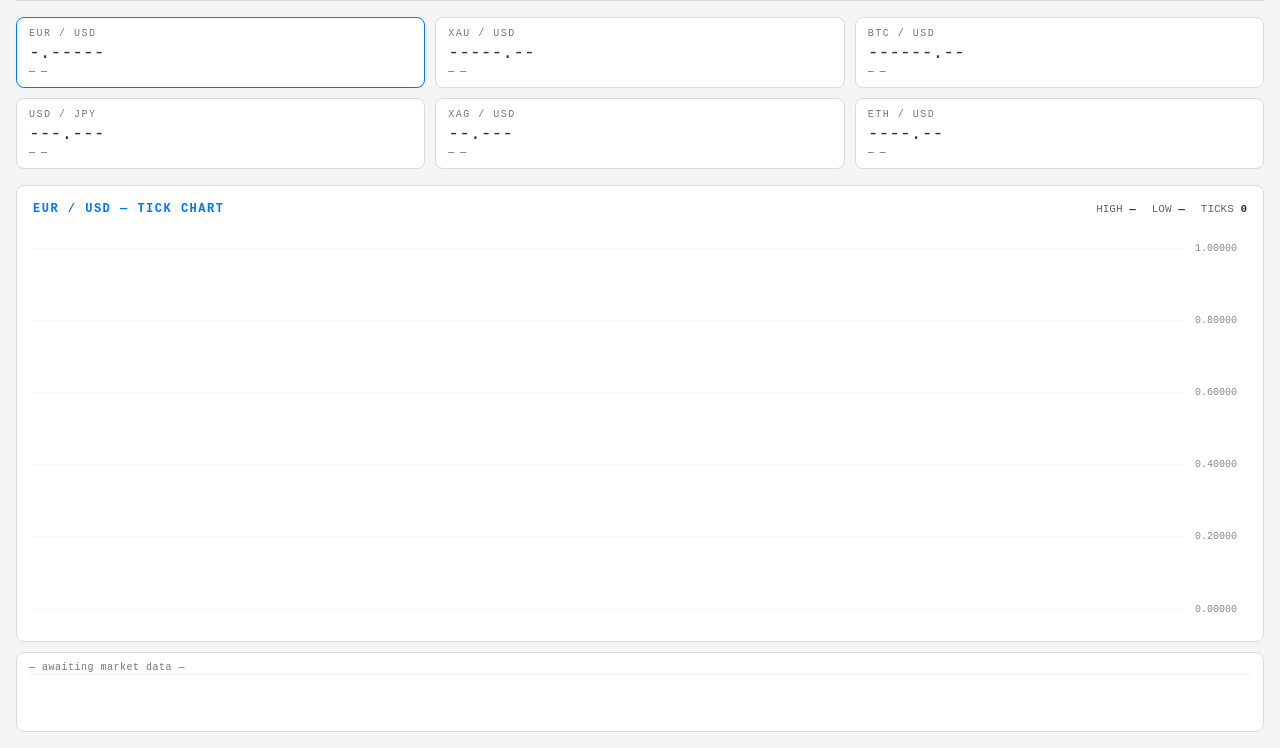
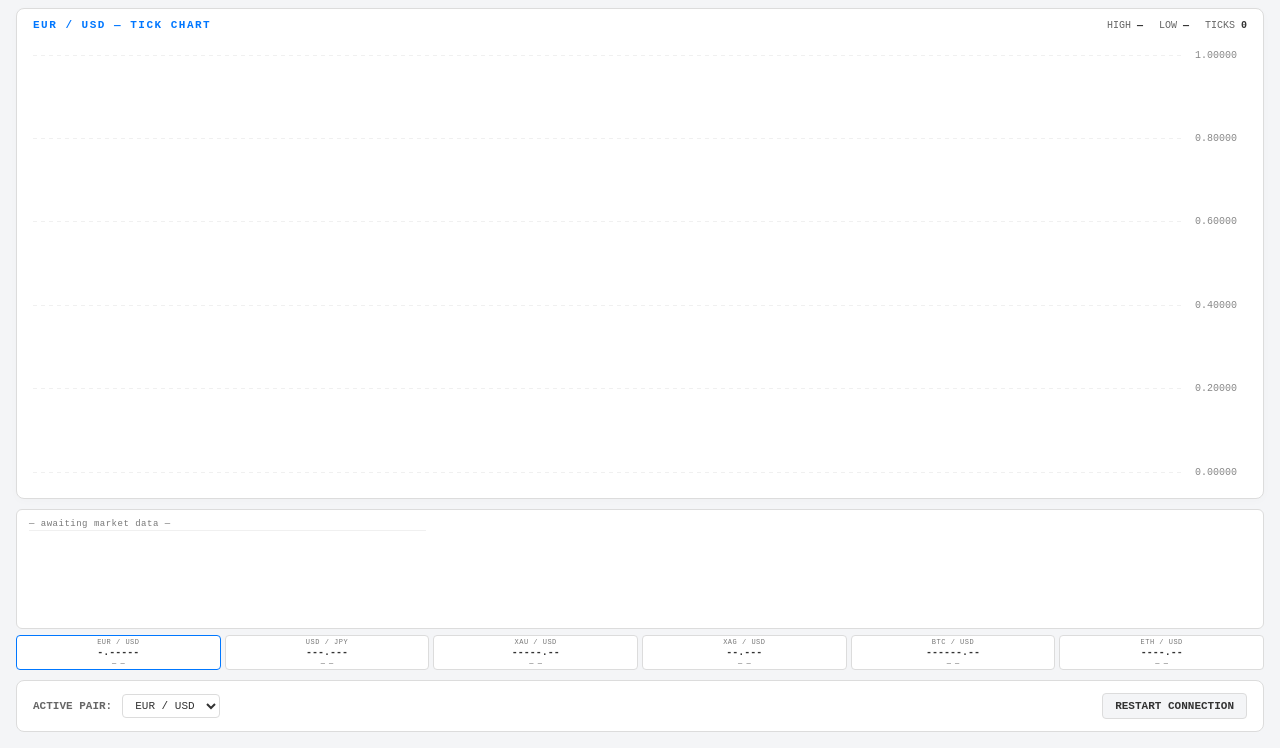
Before and after one commit to rajaboypai708/terminal, a plain HTML site: page index.html in a window 1280 px wide. Shown: the part 52-800 px from the top of the page. Drawn offline with nearby package versions, Linux system fonts and the light colour scheme.

Commit message:
Update index.html via AI Compile — 2026-06-13 19:44:18

```diff
--- a/index.html
+++ b/index.html
@@ -39,38 +39,44 @@ body { font-family: var(--font-mono, monospace); }
   font-family: inherit;
   font-size: 11px;
   color: #333;
-  margin-left: 16px;
   cursor: pointer;
   outline: none;
 }
 #pair-select:focus { border-color: #0077ff; }
+#middle-section {
+  display: flex;
+  flex-direction: column;
+  gap: 6px;
+  margin-bottom: 10px;
+}
 #pairs-grid {
   display: grid;
-  grid-template-columns: repeat(3, 1fr);
-  grid-template-rows: repeat(2, 1fr);
-  grid-auto-flow: column;
-  gap: 10px;
-  margin-bottom: 16px;
+  grid-template-columns: repeat(6, 1fr);
+  gap: 4px;
 }
 .pair-card {
   background: #ffffff;
   border: 0.5px solid #dcdcdc;
-  border-radius: 8px;
-  padding: 10px 12px;
+  border-radius: 4px;
+  padding: 2px;
   cursor: pointer;
   transition: border-color 0.15s;
   position: relative;
   overflow: hidden;
+  display: flex;
+  flex-direction: column;
+  justify-content: center;
+  text-align: center;
 }
 .pair-card:hover { border-color: #a0a0a0; }
 .pair-card.selected { border-color: #0077ff; }
 .pair-card.up .pair-price { color: #00aa55; }
 .pair-card.down .pair-price { color: #dd3333; }
-.pair-name { font-size: 10px; color: #777; letter-spacing: 1.5px; margin-bottom: 4px; }
-.pair-price { font-size: 18px; font-weight: 500; color: #333; font-variant-numeric: tabular-nums; transition: color 0.2s; }
+.pair-name { font-size: 7px; color: #777; letter-spacing: 0.5px; margin-bottom: 1px; }
+.pair-price { font-size: 10px; font-weight: 600; color: #333; font-variant-numeric: tabular-nums; transition: color 0.2s; }
 .pair-change {
-  font-size: 10px;
-  margin-top: 3px;
+  font-size: 7px;
+  margin-top: 1px;
   color: #666;
   font-variant-numeric: tabular-nums;
 }
@@ -80,7 +86,7 @@ body { font-family: var(--font-mono, monospace); }
   position: absolute; inset: 0;
   opacity: 0;
   pointer-events: none;
-  border-radius: 8px;
+  border-radius: 4px;
 }
 .tick-flash.up-flash { background: rgba(0,170,85,0.1); }
 .tick-flash.down-flash { background: rgba(221,51,51,0.1); }
@@ -88,10 +94,10 @@ body { font-family: var(--font-mono, monospace); }
   background: #ffffff;
   border: 0.5px solid #dcdcdc;
   border-radius: 8px;
-  padding: 16px;
+  padding: 10px 16px;
   margin-bottom: 10px;
   flex: 1;
-  min-height: 0;
+  min-height: 160px;
   display: flex;
   flex-direction: column;
   box-shadow: 0 2px 10px rgba(0,0,0,0.02);
@@ -100,26 +106,52 @@ body { font-family: var(--font-mono, monospace); }
   display: flex;
   align-items: center;
   justify-content: space-between;
-  margin-bottom: 16px;
+  margin-bottom: 8px;
 }
-#chart-title { font-size: 12px; font-weight: 600; color: #0077ff; letter-spacing: 1.5px; }
+#chart-title { font-size: 11px; font-weight: 600; color: #0077ff; letter-spacing: 1.5px; }
 #chart-stats { display: flex; gap: 16px; }
-.cstat { font-size: 11px; color: #666; font-weight: 500; }
+.cstat { font-size: 10px; color: #666; font-weight: 500; }
 .cstat span { color: #333; font-weight: 600; }
 #chart-canvas-wrap { position: relative; width: 100%; flex: 1; min-height: 0; }
-#myChart { width: 100% !important; }
+#myChart { width: 100% !important; height: 100% !important; display: block; }
 #tick-log {
   background: #ffffff;
   border: 0.5px solid #dcdcdc;
-  border-radius: 8px;
+  border-radius: 6px;
   padding: 8px 12px;
-  height: 80px;
+  height: 120px;
+  overflow-x: hidden;
   overflow-y: auto;
-  font-size: 10px;
+  font-size: 9px;
   color: #333;
   letter-spacing: 0.5px;
+  column-count: 3;
+  column-gap: 16px;
+  column-fill: auto;
 }
-#tick-log .log-line { padding: 1px 0; border-bottom: 0.5px solid #f0f0f0; }
+#control-bar {
+  display: flex;
+  align-items: center;
+  justify-content: space-between;
+  background: #ffffff;
+  border: 0.5px solid #dcdcdc;
+  border-radius: 8px;
+  padding: 12px 16px;
+  margin-top: auto;
+}
+.ctrl-btn {
+  background: #f4f5f7;
+  border: 1px solid #dcdcdc;
+  border-radius: 4px;
+  padding: 6px 12px;
+  font-size: 11px;
+  font-weight: 600;
+  cursor: pointer;
+  color: #333;
+  font-family: inherit;
+}
+.ctrl-btn:hover { background: #e0e0e0; }
+#tick-log .log-line { padding: 1px 0; border-bottom: 0.5px solid #f0f0f0; break-inside: avoid; }
 #tick-log .log-line.up { color: #007a33; }
 #tick-log .log-line.down { color: #a31a1a; }
 #tick-log::-webkit-scrollbar { width: 3px; }
@@ -133,16 +165,27 @@ body { font-family: var(--font-mono, monospace); }
       <div id="status-dot"></div>
       <div id="logo">TERMINAL v1</div>
       <div id="status-text">CONNECTING</div>
-            <select id="pair-select">
-              <option value="EUR/USD">EUR / USD</option>
-              <option value="USD/JPY">USD / JPY</option>
-              <option value="XAU/USD">XAU / USD</option>
-              <option value="XAG/USD">XAG / USD</option>
-              <option value="BTC/USD">BTC / USD</option>
-              <option value="ETH/USD">ETH / USD</option>
-            </select>
           </div>
           <div id="clock">--:--:--</div>
+        </div>
+
+        <div id="chart-panel">
+          <div id="chart-header">
+            <div id="chart-title">EUR / USD — TICK CHART</div>
+            <div id="chart-stats">
+              <div class="cstat">HIGH <span id="stat-high">—</span></div>
+              <div class="cstat">LOW <span id="stat-low">—</span></div>
+              <div class="cstat">TICKS <span id="stat-ticks">0</span></div>
+            </div>
+          </div>
+          <div id="chart-canvas-wrap">
+            <canvas id="myChart" role="img" aria-label="Live tick chart for selected trading pair"></canvas>
+          </div>
+        </div>
+
+        <div id="middle-section">
+            <div id="tick-log">
+              <div class="log-line" style="color:#777;">— awaiting market data —</div>
             </div>
 
             <div id="pairs-grid">
@@ -183,23 +226,21 @@ body { font-family: var(--font-mono, monospace); }
                 <div class="tick-flash" id="flash-ETHUSD"></div>
               </div>
             </div>
-
-  <div id="chart-panel">
-    <div id="chart-header">
-      <div id="chart-title">EUR / USD — TICK CHART</div>
-      <div id="chart-stats">
-        <div class="cstat">HIGH <span id="stat-high">—</span></div>
-        <div class="cstat">LOW <span id="stat-low">—</span></div>
-        <div class="cstat">TICKS <span id="stat-ticks">0</span></div>
-      </div>
-    </div>
-    <div id="chart-canvas-wrap">
-      <canvas id="myChart" role="img" aria-label="Live tick chart for selected trading pair"></canvas>
-    </div>
           </div>
 
-  <div id="tick-log">
-      <div class="log-line" style="color:#777;">— awaiting market data —</div>
+        <div id="control-bar">
+          <div style="display:flex; align-items:center; gap:10px;">
+            <span style="font-size: 11px; color: #666; font-weight: 600;">ACTIVE PAIR:</span>
+            <select id="pair-select">
+              <option value="EUR/USD">EUR / USD</option>
+              <option value="USD/JPY">USD / JPY</option>
+              <option value="XAU/USD">XAU / USD</option>
+              <option value="XAG/USD">XAG / USD</option>
+              <option value="BTC/USD">BTC / USD</option>
+              <option value="ETH/USD">ETH / USD</option>
+            </select>
+          </div>
+          <button class="ctrl-btn" onclick="location.reload()">RESTART CONNECTION</button>
         </div>
 </div>
 
@@ -341,7 +382,7 @@ function addLog(key, price, dir, time) {
   var arrow = dir === 'up' ? '▲' : '▼';
   d.textContent = time + '  ' + key + '  ' + arrow + '  ' + price.toFixed(5);
   log.insertBefore(d, log.firstChild);
-  while (log.children.length > 30) log.removeChild(log.lastChild);
+  while (log.children.length > 150) log.removeChild(log.lastChild);
 }
 
 const pairSelect = document.getElementById('pair-select');
```
Lines whose indentation alone changed are shown as unchanged.
